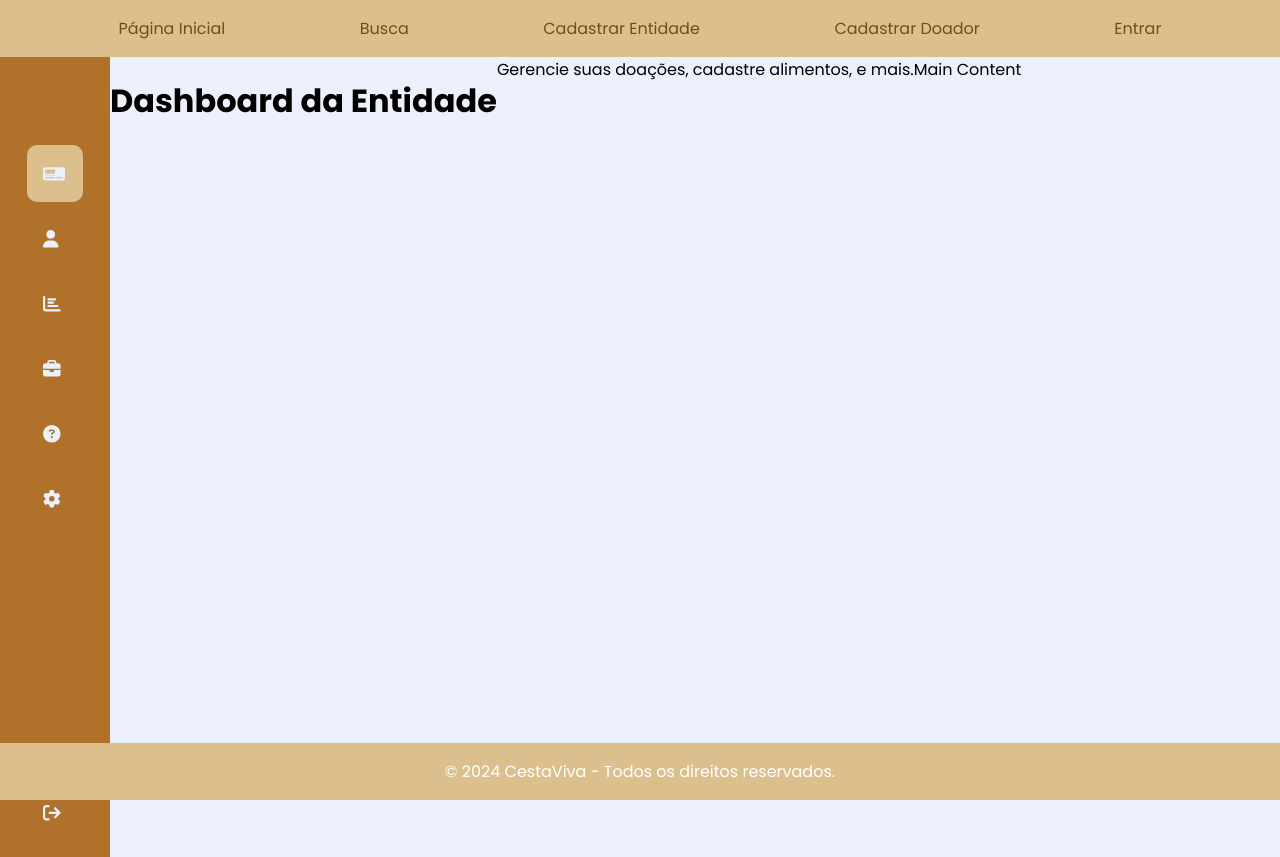
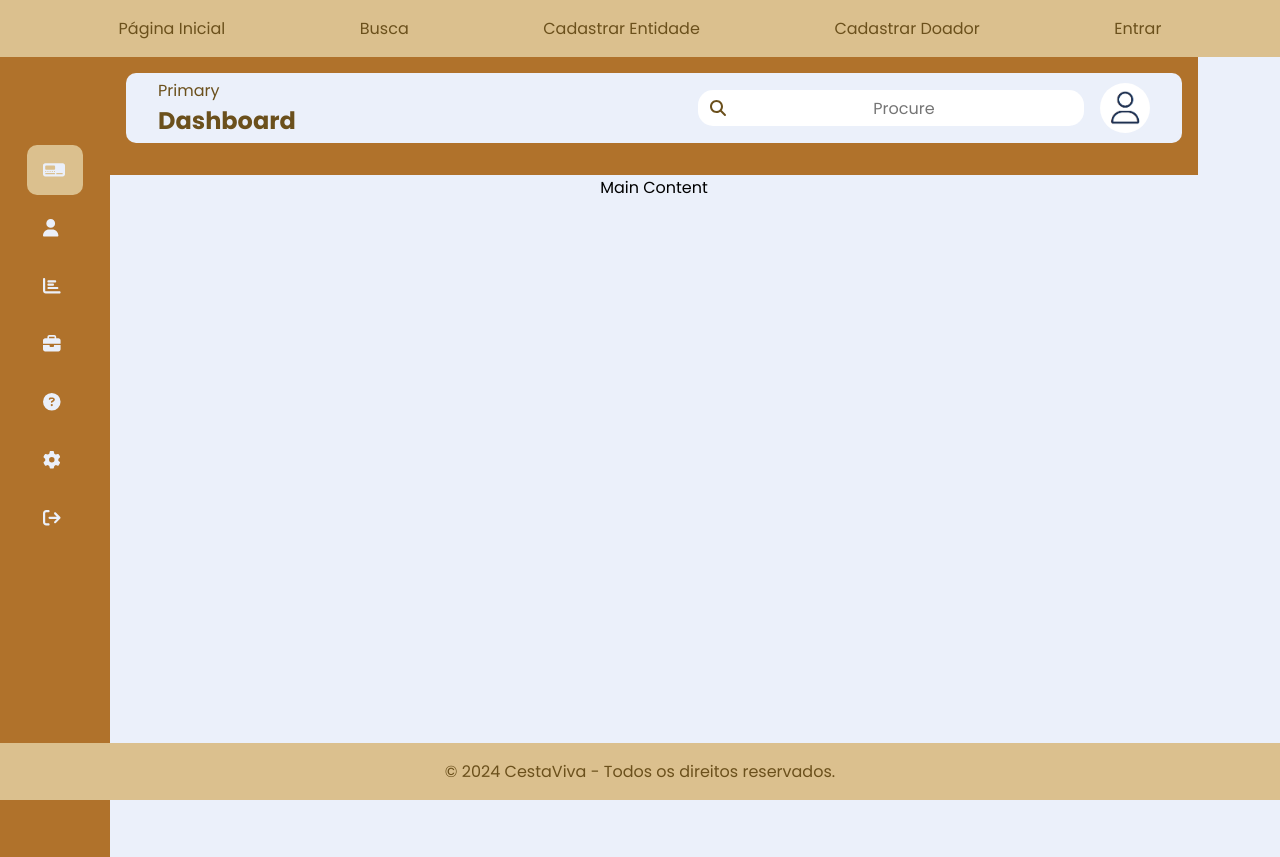
Before and after one commit to Amicuchi/CestaViva, a React (Vite) app: page /dashboard-entidade in a window 1280 px wide. Built offline with nearby package versions, Linux system fonts and the light colour scheme.

Commit message:
Desenvolvimento do Header do Dashboard

```diff
--- a/src/components/dashboardComponents/DashboardHeader.jsx
+++ b/src/components/dashboardComponents/DashboardHeader.jsx
@@ -1,8 +1,26 @@
+import { FontAwesomeIcon } from '@fortawesome/react-fontawesome';
+import { faMagnifyingGlass } from '@fortawesome/free-solid-svg-icons';
+import '../../styles/Dashboard.css';
+import avatar from '../../assets/avatar.png'
+
 export default function DashboardHeader() {
     return (
         <>
-            <h1>Dashboard da Entidade</h1>
-            <p>Gerencie suas doações, cadastre alimentos, e mais.</p>
+            <div className="main--content">
+                <div className="header--wrapper">
+                    <div className="header--title">
+                        <span>Primary</span>
+                        <h2>Dashboard</h2>
+                    </div>
+                    <div className="user--info">
+                        <div className="search--box">
+                            <FontAwesomeIcon icon={faMagnifyingGlass} className='search--icon'/>
+                            <input type="text" placeholder='Procure' className='input--dashboard'/>
+                        </div>
+                        <img src={avatar} alt="User Avatar" />
+                    </div>
+                </div>
+            </div>
         </>
     );
 }
--- a/src/pages/DashboardEntidade.jsx
+++ b/src/pages/DashboardEntidade.jsx
@@ -6,8 +6,10 @@ function DashboardEntidade() {
     return (
         <div className="dashboard-container">
             <DashboardSidebar />
-            <DashboardHeader />
-            <DashboardMain />
+            <div className="dashboard-content">
+                <DashboardHeader />
+                <DashboardMain />
+            </div>
         </div>
     );
 }
--- a/src/styles/Dashboard.css
+++ b/src/styles/Dashboard.css
@@ -1,5 +1,9 @@
 .dashboard-container{
     display: flex;
+}
+.dashboard-content{
+    display: flex;
+    flex-direction: column;
 }
 
 /* Sidebar */
@@ -51,7 +55,7 @@
     align-items: center;
     color: var(--bg-principal);
     gap: 1.5rem;
-    font-size: 1rem;
+    font-size: 0.8rem;
     text-decoration: none;
 }
 .menu a:hover{
@@ -66,9 +70,80 @@
     font-size: 1.1rem;
 }
 
-.logout {
-    position: absolute;
-    bottom: 0;
-    left: 0;
-    width: 100%;
+
+/* main body section */
+.main--content{
+    position: relative;
+    background-color: var(--bg-terciario);
+    /* width: 100%; */
+    width: 85vw;
+    padding: 1rem;
 }
+
+.header--wrapper{
+    display: flex;
+    flex-wrap: wrap;
+    justify-content: space-between;
+    align-items: center;
+    background-color: var(--bg-principal);
+    border-radius: 10px;
+    padding: 5px 2rem;
+    margin-bottom: 1rem;
+}
+
+.header--wrapper img{
+    width: 50px;
+    height: 50px;
+    border-radius: 50%;
+    cursor: pointer;
+}
+
+.header--title{
+    color: var(--bg-hover);
+    text-align: left;
+}
+
+.header--title h2{
+    margin-top: 0;
+    margin-bottom: 0;
+}
+
+
+.user--info{
+    display: flex;
+    align-items: center;
+    gap: 1rem;
+}
+
+.search--box{
+    display: flex;
+    align-items: center;
+    background-color: #fff;
+    color: var(--bg-hover);
+    border-radius: 15px;
+    gap: 10px;
+    padding: 4px 12px;
+}
+
+.input--dashboard{
+    height: 1.7rem;
+    background: transparent;
+    padding: 10px;
+    border: none;
+    box-shadow: none;
+}
+
+.input--dashboard:focus{
+    border-color: none;
+    outline: none;
+    box-shadow: none;
+}
+
+.search--icon{
+    font-size: 1srem;
+    cursor: pointer;
+    transition: all 0.5s ease-out;
+}
+.search--icon:hover{
+    transform: scale(1.1);
+}
--- a/src/styles/Home.css
+++ b/src/styles/Home.css
@@ -39,7 +39,7 @@
 
 .sobreContainer p{
     text-align: justify;
-    font-weight: 100;
+    font-weight: 300;
     font-size: 1.1rem;
     line-height: 2.5rem;
 }
--- a/src/styles/index.css
+++ b/src/styles/index.css
@@ -124,7 +124,7 @@ button:hover {
 /* Footer */
 footer {
     background-color: var(--bg-secundario);
-    color: white;
+    color: var(--bg-hover);
     text-align: center;
     width: 100%;
     padding: 1rem;
```
Also changed, not shown: src/assets/avatar.png (added).
